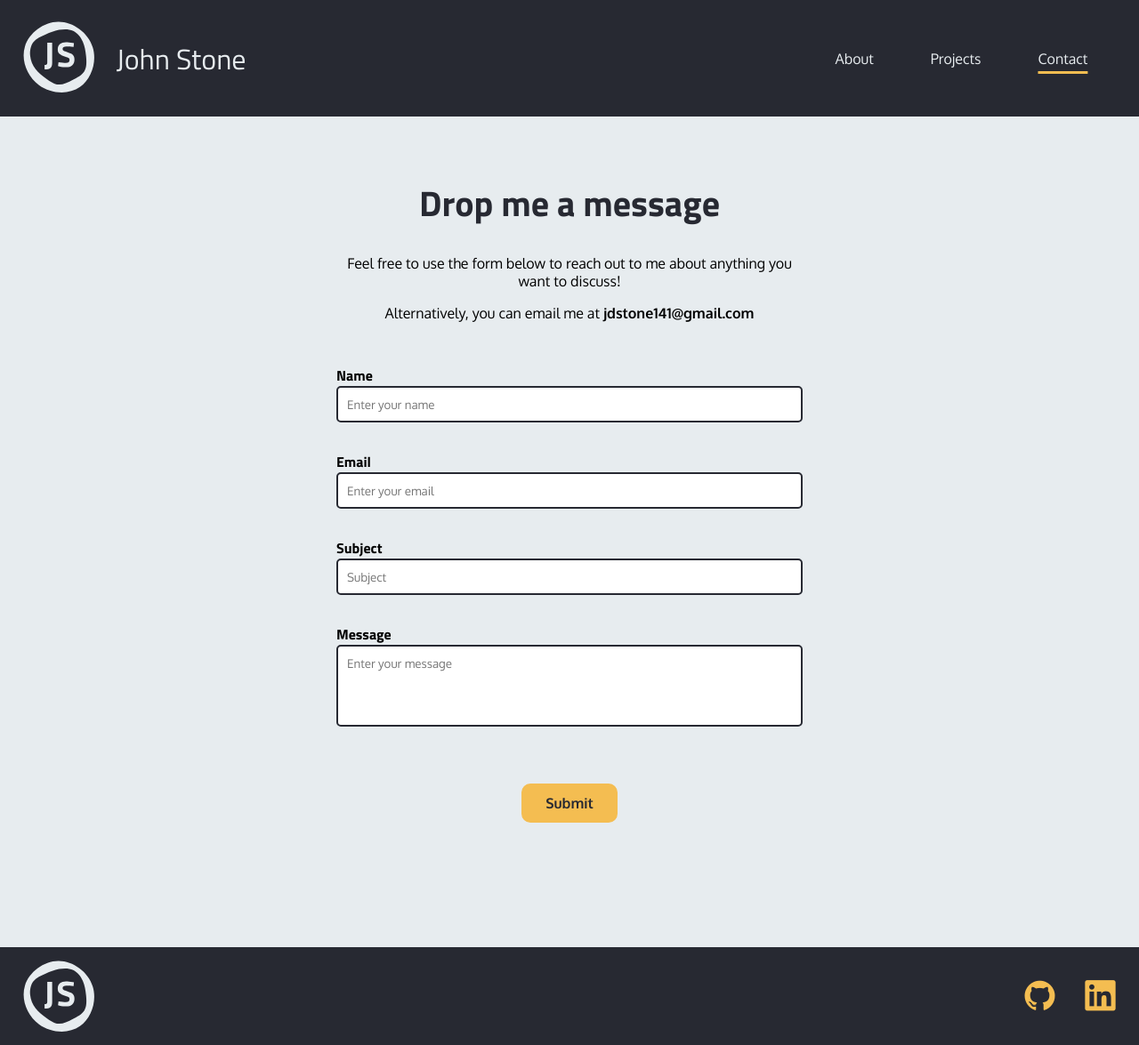
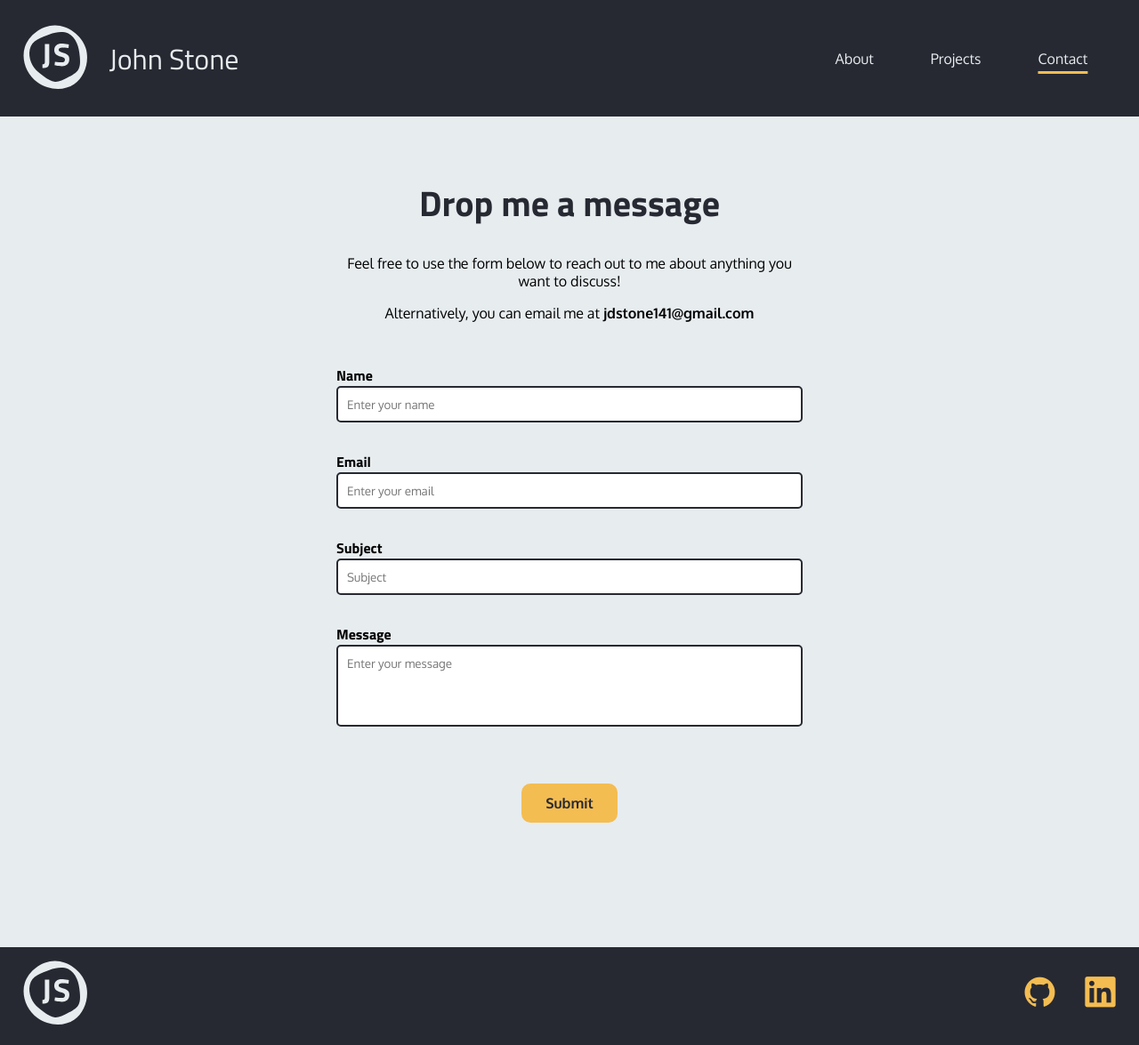
Before and after one commit to JStone1/Portfolio-Site, a React (Vite) app: page /contact in a window 1280 px wide. Shown: the whole page at 89% size. Built offline with nearby package versions, Linux system fonts and the light colour scheme.

Commit message:
Changed to svg

```diff
--- a/src/components/Footer/Footer.scss
+++ b/src/components/Footer/Footer.scss
@@ -7,7 +7,7 @@ footer {
   text-align: center;
   // margin-top: 250px;
   // padding: 0px 50px;
-  img {
+  svg {
     margin: 15px 0px 15px 2%;
   }
   h3 {
--- a/src/components/Footer/Footer.tsx
+++ b/src/components/Footer/Footer.tsx
@@ -8,7 +8,27 @@ function Footer({ topMargin }: Props) {
   return (
     <>
       <footer style={{ marginTop: topMargin + "px" }}>
-        <img className="logo" src="/assets/jslogo.svg" />
+        <svg
+          className="logo"
+          width="72"
+          height="72"
+          viewBox="0 0 72 72"
+          fill="none"
+          xmlns="http://www.w3.org/2000/svg"
+        >
+          <path
+            d="M70.323 26.0546C74.979 40.5076 69.2075 58.2586 57.4705 66.4551C45.782 74.6516 28.128 73.2936 16.0515 64.5151C4.02352 55.6881 -2.37848 39.3921 1.79252 25.6181C5.96352 11.8441 20.756 0.592094 35.6455 0.543594C50.5835 0.446594 65.667 11.6501 70.323 26.0546Z"
+            fill="#E7ECEF"
+          />
+          <path
+            d="M50.6529 9.61553C54.9581 11.6766 58.2544 15.9 60.3061 20.4951C62.3578 25.124 63.165 30.0908 63.6696 35.3954C64.1741 40.6663 64.4095 46.275 62.0215 50.2957C59.667 54.3502 54.6554 56.8505 49.8457 59.317C45.0359 61.7834 40.3943 64.2499 35.9208 63.9796C31.4474 63.6755 27.1085 60.6685 23.0723 57.7289C19.0698 54.7894 15.3027 51.9513 12.4437 48.2009C9.61841 44.4505 7.63396 39.754 7.12944 34.7872C6.62491 29.8205 7.56669 24.5496 10.4593 20.9006C13.3855 17.2177 18.2289 15.1229 22.7696 13.2308C27.3103 11.3049 31.5147 9.58175 36.2908 8.6357C41.0333 7.72343 46.3476 7.58828 50.6529 9.61553Z"
+            fill="#272932"
+          />
+          <path
+            d="M21.684 48.52V44.2C22.644 44.2 23.34 44.02 23.772 43.66C24.204 43.3 24.42 42.628 24.42 41.644V21.52H29.352L29.388 41.86C29.388 44.476 28.8 46.24 27.624 47.152C26.472 48.064 24.492 48.52 21.684 48.52ZM43.8513 25.408C41.2353 25.408 39.9273 26.272 39.9273 28C39.9273 28.768 40.2513 29.356 40.8993 29.764C41.5473 30.172 43.0593 30.76 45.4353 31.528C47.8353 32.296 49.5153 33.172 50.4753 34.156C51.4353 35.116 51.9153 36.604 51.9153 38.62C51.9153 41.188 51.1353 43.132 49.5753 44.452C48.0153 45.772 45.9753 46.432 43.4553 46.432C41.5833 46.432 39.2913 46.144 36.5793 45.568L35.2833 45.316L35.7873 41.464C39.0033 41.896 41.4633 42.112 43.1673 42.112C45.7113 42.112 46.9833 41.056 46.9833 38.944C46.9833 38.176 46.6833 37.576 46.0833 37.144C45.5073 36.712 44.3433 36.244 42.5913 35.74C39.8073 34.948 37.8393 34.012 36.6873 32.932C35.5593 31.828 34.9953 30.304 34.9953 28.36C34.9953 25.912 35.7393 24.088 37.2273 22.888C38.7153 21.688 40.7553 21.088 43.3473 21.088C45.1233 21.088 47.3793 21.328 50.1153 21.808L51.4113 22.06L51.0153 25.984C47.6313 25.6 45.2433 25.408 43.8513 25.408Z"
+            fill="#E7ECEF"
+          />
+        </svg>{" "}
         <div className="social-container">
           <a
             target="blank"
--- a/src/components/Header/Header.tsx
+++ b/src/components/Header/Header.tsx
@@ -8,7 +8,27 @@ function Header() {
       <header>
         <div className="logo-title-container">
           <NavLink to="/">
-            <img className="logo" src="/assets/jslogo.svg" />
+            <svg
+              className="logo"
+              width="72"
+              height="72"
+              viewBox="0 0 72 72"
+              fill="none"
+              xmlns="http://www.w3.org/2000/svg"
+            >
+              <path
+                d="M70.323 26.0546C74.979 40.5076 69.2075 58.2586 57.4705 66.4551C45.782 74.6516 28.128 73.2936 16.0515 64.5151C4.02352 55.6881 -2.37848 39.3921 1.79252 25.6181C5.96352 11.8441 20.756 0.592094 35.6455 0.543594C50.5835 0.446594 65.667 11.6501 70.323 26.0546Z"
+                fill="#E7ECEF"
+              />
+              <path
+                d="M50.6529 9.61553C54.9581 11.6766 58.2544 15.9 60.3061 20.4951C62.3578 25.124 63.165 30.0908 63.6696 35.3954C64.1741 40.6663 64.4095 46.275 62.0215 50.2957C59.667 54.3502 54.6554 56.8505 49.8457 59.317C45.0359 61.7834 40.3943 64.2499 35.9208 63.9796C31.4474 63.6755 27.1085 60.6685 23.0723 57.7289C19.0698 54.7894 15.3027 51.9513 12.4437 48.2009C9.61841 44.4505 7.63396 39.754 7.12944 34.7872C6.62491 29.8205 7.56669 24.5496 10.4593 20.9006C13.3855 17.2177 18.2289 15.1229 22.7696 13.2308C27.3103 11.3049 31.5147 9.58175 36.2908 8.6357C41.0333 7.72343 46.3476 7.58828 50.6529 9.61553Z"
+                fill="#272932"
+              />
+              <path
+                d="M21.684 48.52V44.2C22.644 44.2 23.34 44.02 23.772 43.66C24.204 43.3 24.42 42.628 24.42 41.644V21.52H29.352L29.388 41.86C29.388 44.476 28.8 46.24 27.624 47.152C26.472 48.064 24.492 48.52 21.684 48.52ZM43.8513 25.408C41.2353 25.408 39.9273 26.272 39.9273 28C39.9273 28.768 40.2513 29.356 40.8993 29.764C41.5473 30.172 43.0593 30.76 45.4353 31.528C47.8353 32.296 49.5153 33.172 50.4753 34.156C51.4353 35.116 51.9153 36.604 51.9153 38.62C51.9153 41.188 51.1353 43.132 49.5753 44.452C48.0153 45.772 45.9753 46.432 43.4553 46.432C41.5833 46.432 39.2913 46.144 36.5793 45.568L35.2833 45.316L35.7873 41.464C39.0033 41.896 41.4633 42.112 43.1673 42.112C45.7113 42.112 46.9833 41.056 46.9833 38.944C46.9833 38.176 46.6833 37.576 46.0833 37.144C45.5073 36.712 44.3433 36.244 42.5913 35.74C39.8073 34.948 37.8393 34.012 36.6873 32.932C35.5593 31.828 34.9953 30.304 34.9953 28.36C34.9953 25.912 35.7393 24.088 37.2273 22.888C38.7153 21.688 40.7553 21.088 43.3473 21.088C45.1233 21.088 47.3793 21.328 50.1153 21.808L51.4113 22.06L51.0153 25.984C47.6313 25.6 45.2433 25.408 43.8513 25.408Z"
+                fill="#E7ECEF"
+              />
+            </svg>
           </NavLink>
           <h2>John Stone</h2>
         </div>
--- a/src/components/Nav/Nav.tsx
+++ b/src/components/Nav/Nav.tsx
@@ -33,13 +33,29 @@ function Nav() {
       <nav>
         <div className="mobile-nav-item-container hidden">
           <div className="mobile-nav-details">
-            {/* <h2>John Stone</h2> */}
-            <img
+            <svg
               id="mobile-nav-logo"
               className="logo"
-              src="/assets/jslogo.svg"
               style={{ marginBottom: 20 }}
-            />
+              width="72"
+              height="72"
+              viewBox="0 0 72 72"
+              fill="none"
+              xmlns="http://www.w3.org/2000/svg"
+            >
+              <path
+                d="M70.323 26.0546C74.979 40.5076 69.2075 58.2586 57.4705 66.4551C45.782 74.6516 28.128 73.2936 16.0515 64.5151C4.02352 55.6881 -2.37848 39.3921 1.79252 25.6181C5.96352 11.8441 20.756 0.592094 35.6455 0.543594C50.5835 0.446594 65.667 11.6501 70.323 26.0546Z"
+                fill="#E7ECEF"
+              />
+              <path
+                d="M50.6529 9.61553C54.9581 11.6766 58.2544 15.9 60.3061 20.4951C62.3578 25.124 63.165 30.0908 63.6696 35.3954C64.1741 40.6663 64.4095 46.275 62.0215 50.2957C59.667 54.3502 54.6554 56.8505 49.8457 59.317C45.0359 61.7834 40.3943 64.2499 35.9208 63.9796C31.4474 63.6755 27.1085 60.6685 23.0723 57.7289C19.0698 54.7894 15.3027 51.9513 12.4437 48.2009C9.61841 44.4505 7.63396 39.754 7.12944 34.7872C6.62491 29.8205 7.56669 24.5496 10.4593 20.9006C13.3855 17.2177 18.2289 15.1229 22.7696 13.2308C27.3103 11.3049 31.5147 9.58175 36.2908 8.6357C41.0333 7.72343 46.3476 7.58828 50.6529 9.61553Z"
+                fill="#272932"
+              />
+              <path
+                d="M21.684 48.52V44.2C22.644 44.2 23.34 44.02 23.772 43.66C24.204 43.3 24.42 42.628 24.42 41.644V21.52H29.352L29.388 41.86C29.388 44.476 28.8 46.24 27.624 47.152C26.472 48.064 24.492 48.52 21.684 48.52ZM43.8513 25.408C41.2353 25.408 39.9273 26.272 39.9273 28C39.9273 28.768 40.2513 29.356 40.8993 29.764C41.5473 30.172 43.0593 30.76 45.4353 31.528C47.8353 32.296 49.5153 33.172 50.4753 34.156C51.4353 35.116 51.9153 36.604 51.9153 38.62C51.9153 41.188 51.1353 43.132 49.5753 44.452C48.0153 45.772 45.9753 46.432 43.4553 46.432C41.5833 46.432 39.2913 46.144 36.5793 45.568L35.2833 45.316L35.7873 41.464C39.0033 41.896 41.4633 42.112 43.1673 42.112C45.7113 42.112 46.9833 41.056 46.9833 38.944C46.9833 38.176 46.6833 37.576 46.0833 37.144C45.5073 36.712 44.3433 36.244 42.5913 35.74C39.8073 34.948 37.8393 34.012 36.6873 32.932C35.5593 31.828 34.9953 30.304 34.9953 28.36C34.9953 25.912 35.7393 24.088 37.2273 22.888C38.7153 21.688 40.7553 21.088 43.3473 21.088C45.1233 21.088 47.3793 21.328 50.1153 21.808L51.4113 22.06L51.0153 25.984C47.6313 25.6 45.2433 25.408 43.8513 25.408Z"
+                fill="#E7ECEF"
+              />
+            </svg>
             <div className="cta-image-container">
               <a
                 target="blank"
```
